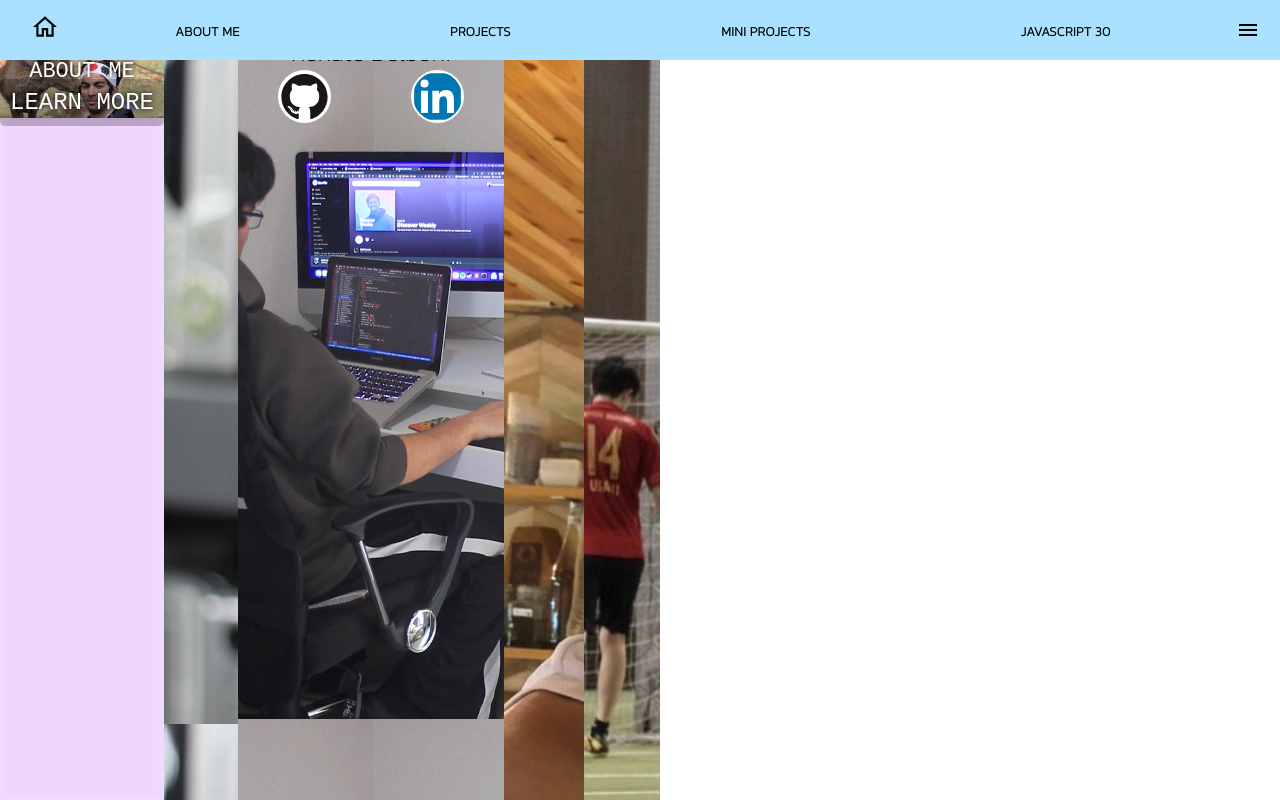
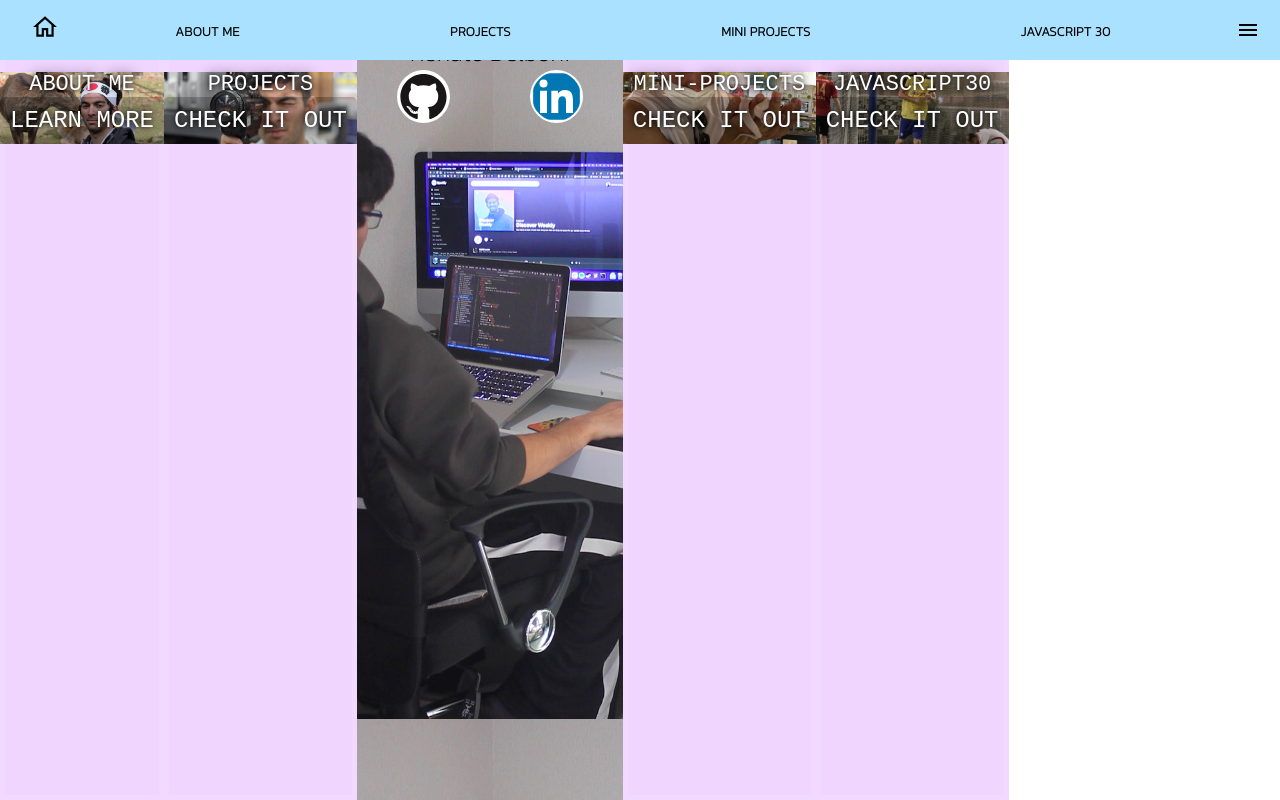
Before and after one commit to Netsujr/renato-react-portfolio, a React (Create React App) app: page / in a window 1280 px wide. Built offline with nearby package versions, Linux system fonts and the light colour scheme.

Commit message:
components refactored
almost

```diff
--- a/src/components/CSS/Home.css
+++ b/src/components/CSS/Home.css
@@ -1,16 +1,3 @@
-
-  .panel1 {
-  background-image: url('../../images/backgrounds/deer.jpeg');
-}
-.panel2 {
-  background-image: url("../../images/backgrounds/movie.jpeg");
-}
 .panel3 {
   background-image: url("../../images/backgrounds/code.png");
 }
-.panel4 {
-  background-image: url("../../images/backgrounds/snake.JPG");
-}
-.panel5 {
-  background-image: url("../../images/backgrounds/soccer.jpg");
-}
--- a/src/components/Home/Home.js
+++ b/src/components/Home/Home.js
@@ -28,17 +28,19 @@ function Home() {
     <Container>
       <Panels>
         <Panel
-        backgroundImage={require('../../images/backgrounds/deer.jpeg')}
-        title={'About Me'}
-        link={'/about'}
-        word={'Learn More'}
+          backgroundImage={require('../../images/backgrounds/deer.jpeg')}
+          title={'About Me'}
+          link={'/about'}
+          word={'Learn More'}
         />
 
-        <div className="panel panel2">
-          <p></p>
-          <p>Projects</p>
-          <p><a href="/projects">Check it Out</a></p>
-        </div>
+        <Panel
+          backgroundImage={require('../../images/backgrounds/movie.jpeg')}
+          title={'Projects'}
+          link={'/projects'}
+          word={'Check it Out'}
+        />
+
         <div className="panel panel3">
           <p id='main'>Front-End Developer</p>
           <p id='name' >Renato Delboni</p>
@@ -51,16 +53,18 @@ function Home() {
             </a>
           </ContactIcons>
         </div>
-        <div className="panel panel4">
-          <p></p>
-          <p>Mini-Projects</p>
-          <p><a href="/mini-projects">Check it Out</a></p>
-        </div>
-        <div className="panel panel5">
-          <p></p>
-          <p className="d-flex">Javascript30</p>
-          <p><a href="/javascript30">Check it Out</a></p>
-          </div>
+        <Panel
+          backgroundImage={require('../../images/backgrounds/snake.JPG')}
+          title={'Mini-Projects'}
+          link={'/miniprojects'}
+          word={'Check it Out'}
+        />
+        <Panel
+          backgroundImage={require('../../images/backgrounds/soccer.jpg')}
+          title={'JavaScript30'}
+          link={'/javascript30'}
+          word={'Check it Out'}
+        />
       </Panels>
     </Container >
   );
--- a/src/components/Home/Panel.js
+++ b/src/components/Home/Panel.js
@@ -1,7 +1,7 @@
 import styled from 'styled-components';
 import React from 'react';
 
-const Panel = ({ title, link, word, backgroundImage }) => {
+const Panel = ({ title, link, word, backgroundImage, panelNum }) => {
   return (
     <PanelContainer>
       <PanelBody backgroundImage={backgroundImage}>
@@ -37,6 +37,8 @@ const PanelBody = styled.div`
   display: flex;
   flex-direction: column;
   cursor: pointer;
+
+  * {
     margin: 0;
     width: 100%;
     transition: transform 0.5s;
@@ -44,6 +46,7 @@ const PanelBody = styled.div`
     display: flex;
     justify-content: center;
     align-items: center;
+  }
 
 /* &#name{
   transform: translateY(-12%);
@@ -52,22 +55,6 @@ const PanelBody = styled.div`
 &#main{
   transform: translateY(-100%);
 } */
-
-.open-active #main{
-  transform: translateY(105%);
-}
-
-:last-child {
-  transform: translateY(100%);
-}
-
-.open-active :last-child {
-  transform: translateY(-50%);
-}
-
-.open-active #icons {
-  transform: translateY(50%);
-}
 
 p {
   text-transform: uppercase;
@@ -95,4 +82,20 @@ p:nth-child(2) {
   flex: 1.5;
 }
 
+.open-active #main{
+  transform: translateY(105%);
+}
+
+:last-child {
+  transform: translateY(100%);
+}
+
+.open-active :last-child {
+  transform: translateY(-50%);
+}
+
+.open-active #icons {
+  transform: translateY(50%);
+}
+
 `
```
Lines whose indentation alone changed are shown as unchanged.
